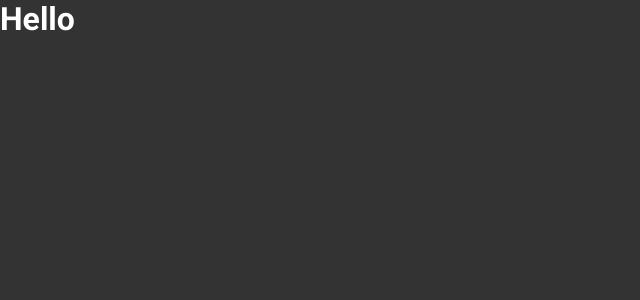
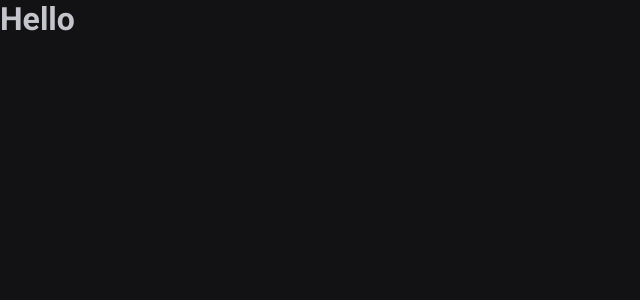
Before and after one commit to devguga87/timer, a React (Vite) app: page / in a window 1280 px wide. Shown: the top 300 px of the page, without its empty margins (0-640 px from the left). Built offline with nearby package versions, Linux system fonts and the light colour scheme.

Commit message:
adiciona cores aos estilos globais

```diff
--- a/src/styles/global.ts
+++ b/src/styles/global.ts
@@ -11,9 +11,14 @@ export const GlobalStyle = createGlobalStyle`
     font-size: 62.5%;
   }
 
+  :focus {
+    outline: 0;
+    box-shadow: 0 0 0 2px ${props => props.theme["green-500"]}
+  }
+
   body {
-    background-color:#333;
-    color:#fff;
+    background-color: ${props => props.theme["gray-900"]};
+    color:${props => props.theme["gray-300"]};
   }
 
   body, input, text-area, button{
--- a/src/styles/themes/default.ts
+++ b/src/styles/themes/default.ts
@@ -1,4 +1,21 @@
 export const defaultTheme = {
-  primary: 'purple',
-  secondary: 'orange'
+  white: '#FFF',
+
+  'gray-100': '#E1E1E6',
+  'gray-300': '#C4C4CC',
+  'gray-400': '#8D8D99',
+  'gray-500': '#7C7C8A',
+  'gray-600': '#323238',
+  'gray-700': '#29292E',
+  'gray-800': '#202024',
+  'gray-900': '#121214',
+
+  'green-300': '#00B37E',
+  'green-500': '#00875F',
+  'green-700': '#015F43',
+
+  'red-500': '#AB222E',
+  'red-700': '#7A1921',
+
+  'yellow-500': '#FBA94C',
 }
```
